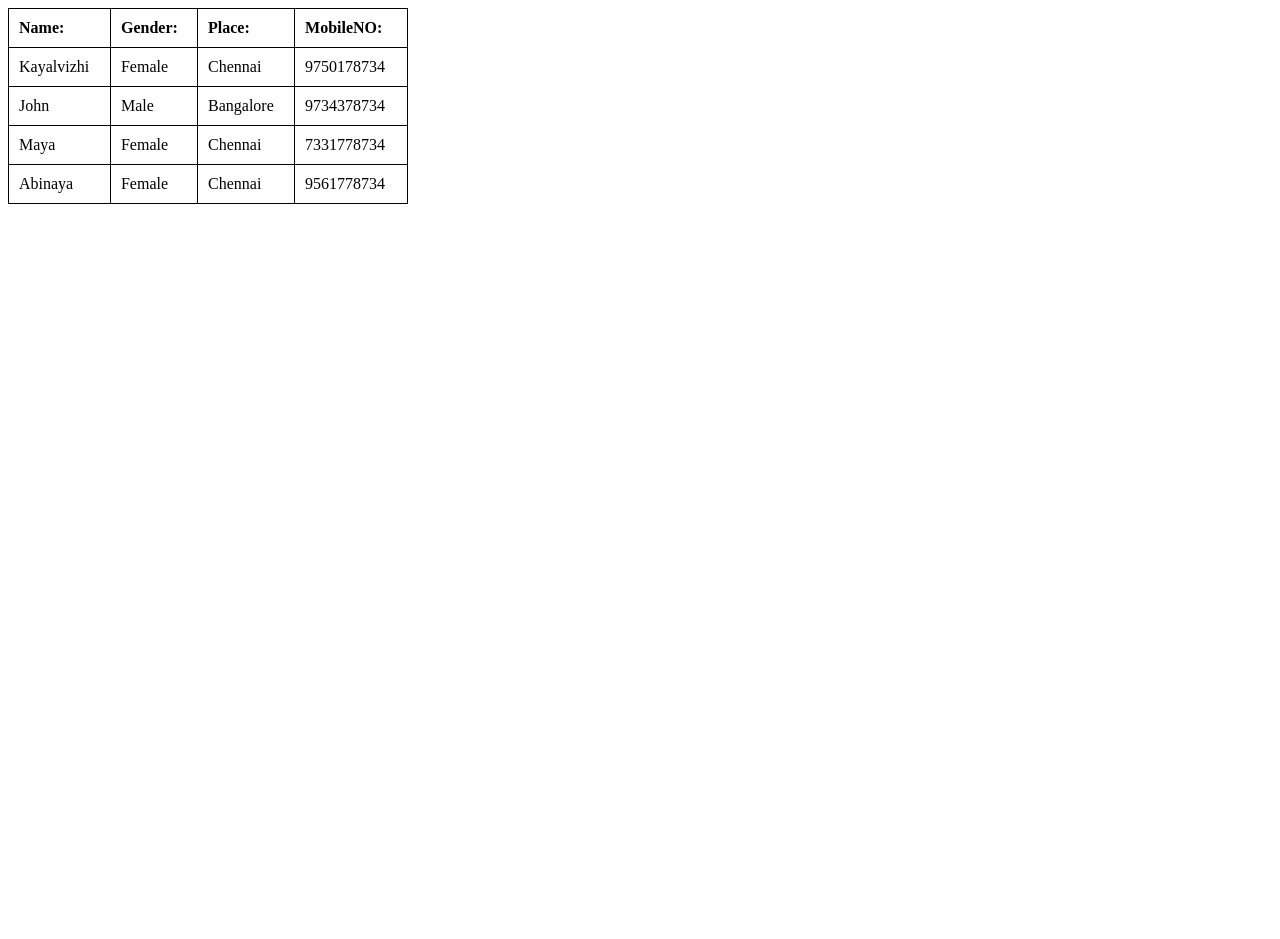
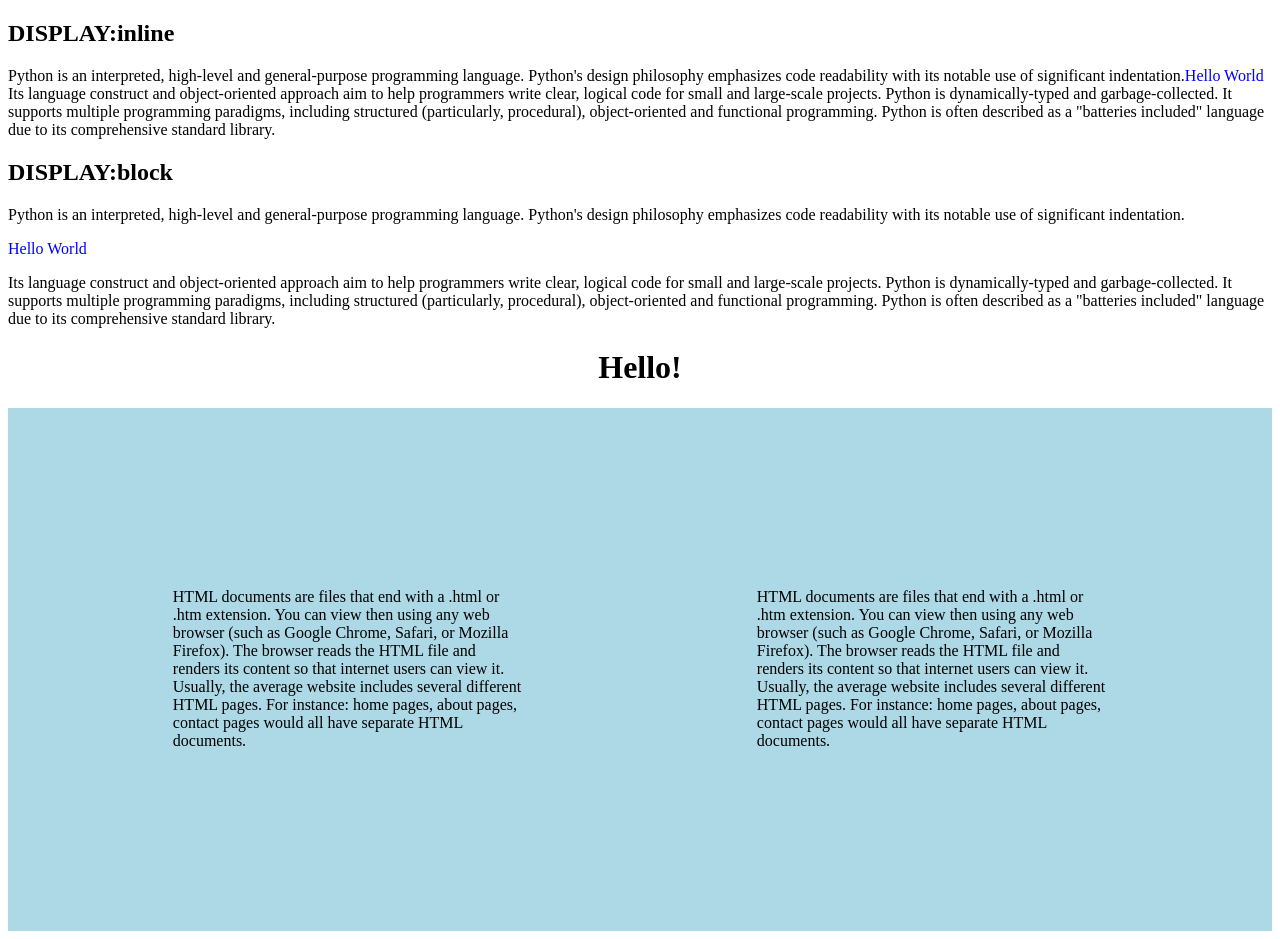
Before and after one commit to Pavithra2024/Internship, a plain HTML site: page index3.html in a window 1280 px wide. Before the commit the page ends 800 px from the top, so only its background shows below. Drawn offline with Linux system fonts and the light colour scheme.

Commit message:
added files

```diff
--- a/index3.html
+++ b/index3.html
@@ -4,43 +4,54 @@
     <meta charset="UTF-8">
     <meta http-equiv="X-UA-Compatible" content="IE=edge">
     <meta name="viewport" content="width=device-width, initial-scale=1.0">
+    <link rel="stylesheet" href="style3.css">
     <title>Document</title>
-    <link rel="stylesheet" href="style3.css">
 </head>
 <body>
-    <table>
-        <tr>
 
-                <th>Name:</th>
-                <th>Gender:</th>
-                <th>Place:</th>
-                 <th>MobileNO:</th>
-                 </tr>
-  <tr>
-        <td>Kayalvizhi</td>
-        <td>Female</td>
-        <td>Chennai</td>
-        <td>9750178734</td>
-    </tr>
-    <tr>
-        <td>John</td>
-        <td>Male</td>
-        <td>Bangalore</td>
-        <td>9734378734</td>
-    </tr>
 
-    <tr>
-        <td>Maya</td>
-        <td>Female</td>
-        <td>Chennai</td>
-        <td>7331778734</td>
-    </tr>
-    <tr>
-        <td>Abinaya</td>
-        <td>Female</td>
-        <td>Chennai</td>
-        <td>9561778734</td>
-    </tr>
-    </table>
+        <h2>DISPLAY:inline</h2>
+        <div> Python is an interpreted, high-level and
+     general-purpose programming language. Python's design philosophy emphasizes code
+     readability with its notable use of significant indentation.<p class="sample1">Hello World</p>
+     Its language construct and object-oriented approach aim to help programmers
+      write clear, logical code for
+      small and large-scale projects. Python is dynamically-typed and garbage-collected.
+       It supports multiple programming paradigms, including structured (particularly,
+        procedural), object-oriented and functional programming. Python is often described
+        as a "batteries included" language due to its comprehensive standard library.
+    </div>
+    <h2>DISPLAY:block</h2>
+    <div> Python is an interpreted, high-level and
+ general-purpose programming language. Python's design philosophy emphasizes code
+ readability with its notable use of significant indentation.<p class="sample2">Hello World</p>
+  Its language construct and object-oriented approach aim to help programmers write clear, logical code for
+  small and large-scale projects. Python is dynamically-typed and garbage-collected.
+   It supports multiple programming paradigms, including structured (particularly,
+    procedural), object-oriented and functional programming. Python is often described
+    as a "batteries included" language due to its comprehensive standard library.
+</div>
+<center><h1>Hello!</h1></center>
+<div id="hello">
+
+<section class="col1">
+<p>
+    HTML documents are files that end with a .html or .htm extension. You can view then
+     using any web browser (such as Google Chrome, Safari, or Mozilla Firefox). The browser
+     reads the HTML file and renders its content so that internet users can view it.
+     Usually, the average website includes several different HTML pages. For instance: home pages,
+    about pages, contact pages would all have separate HTML documents.
+</p>
+</section>
+<section class="col2">
+    <p>
+    HTML documents are files that end with a .html or .htm extension. You can view then
+    using any web browser (such as Google Chrome, Safari, or Mozilla Firefox). The browser
+    reads the HTML file and renders its content so that internet users can view it.
+    Usually, the average website includes several different HTML pages. For instance: home pages,
+   about pages, contact pages would all have separate HTML documents.
+</p>
+</section>
+</div>
 </body>
 </html>
--- /dev/null
+++ b/style1.css
@@ -0,0 +1,38 @@
+#maincontent{
+    background: #414141;
+}
+
+.container
+{
+    height: 100vh;
+    background-color: lightblue;
+    margin:auto;
+    width: 100%;
+    padding:3rem;
+    display:flex;
+}
+#sample
+{
+    background-color:lightpink;
+    height:50vh;
+    display: grid;
+    place-items: center;
+    min-width: auto;
+
+}
+.col1,.col2,.col3{
+    margin:auto;
+}
+.col3
+{
+    background-color: lightgrey;
+    width=50%;
+}
+h1{
+    display:grid;
+    place-items: center;
+}
+p{
+    min-width: 10%;
+
+}
--- a/style3.css
+++ b/style3.css
@@ -1,14 +1,28 @@
-table{
-    width:400px;
+.sample1
+{
+display: inline;
+color:blue;
 }
-th{
-    text-align: left;
+.sample2
+{
+display: block;
+color:blue;
+}
+
+#hello
+{
+    display:flex;
+    background-color: lightblue;
+    padding:3rem;
 
 }
-table,th,td{
-    border:1px solid #000;
-    border-collapse: collapse;
+.col1{
+    padding:10%;
 }
-th,td{
-    padding:10px;
+.col2{
+    padding:10%;
 }
+h1{
+    display:grid;
+    place-items: center;
+}
```
Also changed, not shown: index1.html (+1 -1 lines), index2.html (added, +46 -0 lines), style.css (deleted, +0 -38 lines), style2.css (added, +14 -0 lines), 1 other file.
